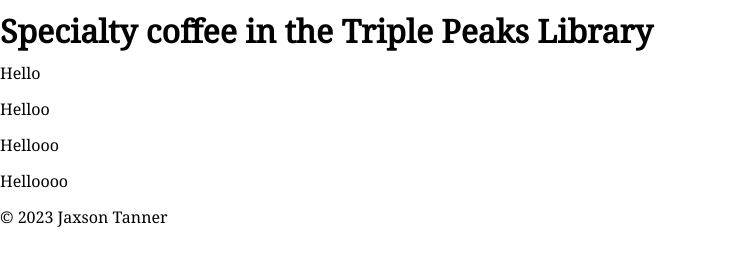
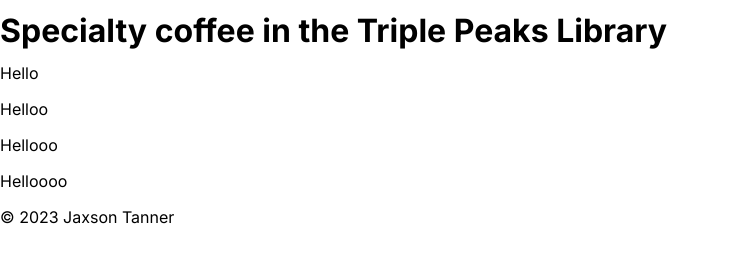
Before and after one commit to Jaxsonzane/se_project_coffeeshop, a plain HTML site: page index.html in a window 1280 px wide. Shown: the whole page, without its empty margins (0-730 px from the left). Drawn offline with Linux system fonts and the light colour scheme.

Commit message:
New update for my project

```diff
--- a/index.html
+++ b/index.html
@@ -16,16 +16,16 @@
 </head>
 <body>
     <div class="page">
-        <header class="page">
+        <header class="header">
             <h1>Specialty coffee in the Triple Peaks Library</h1>
         </header>
-        <main class="page">
-           <section class="page"><p>Hello</p></section>
-           <section class="page"><p>Helloo</p></section>
-           <section class="page"><p>Hellooo</p></section>
-           <section classs="page"><p>Helloooo</p></section>
+        <main class="content">
+           <section class="recipes"><p>Hello</p></section>
+           <section class="reservation"><p>Helloo</p></section>
+           <section class="menu"><p>Hellooo</p></section>
+           <section class="about"><p>Helloooo</p></section>
         </main>
-        <footer class="page">
+        <footer class="footer">
             <p>&copy; 2023 Jaxson Tanner</p>
         </footer>
         </div>
--- a/pages/index.css
+++ b/pages/index.css
@@ -2,7 +2,6 @@
     min-width: 1100px;
     max-width: 1600px;
     font-family: 'Inter', arial, sans-serif;
-    font-family: 'Noto Serif', 'Times New Roman', serif;
     font-size: 16px;
     line-height: 20px;
 }
```
